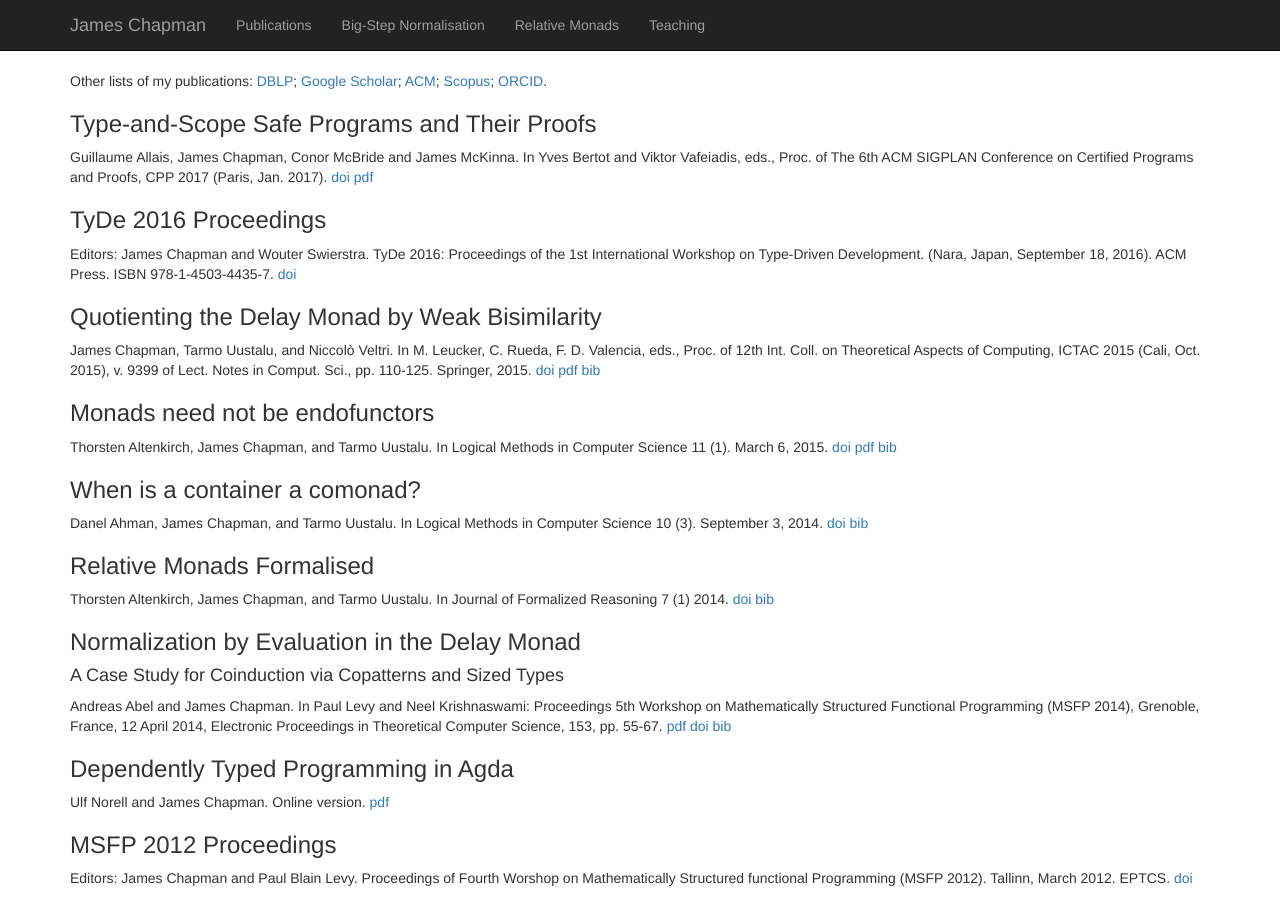
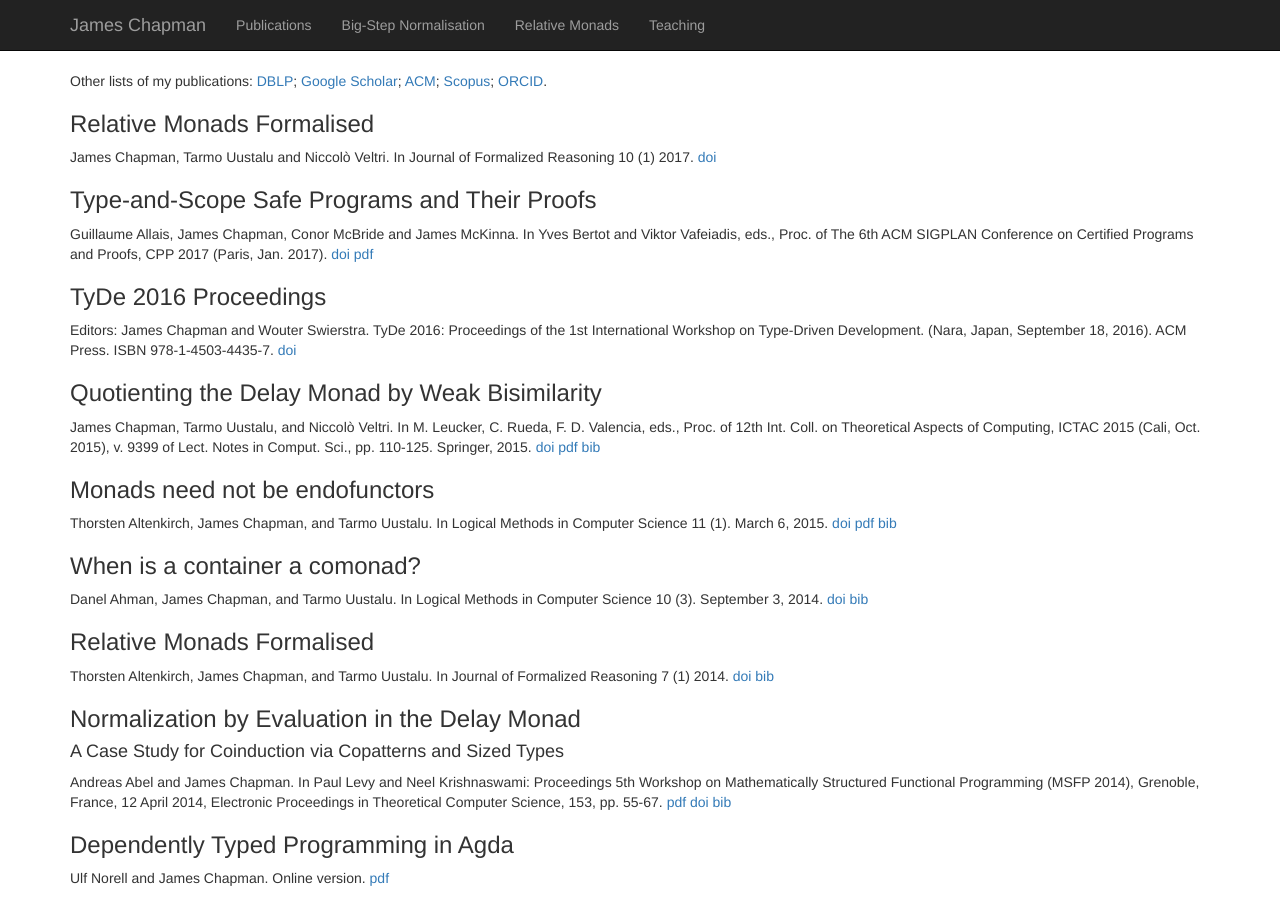
Before and after one commit to jmchapman/jmchapman.github.io, a Jekyll site: the page built from Publications.html, in a window 1280 px wide and 900 px high. Built offline with Jekyll 4.4.1, drawn with Linux system fonts in a browser that asks for light colours; nearby versions of some CDN libraries.

Commit message:
added restcatsjfr

```diff
--- a/Publications.html
+++ b/Publications.html
@@ -11,6 +11,14 @@ title: James Chapman - Publications
     <a href="https://www.scopus.com/authid/detail.uri?authorId=55649571073">Scopus</a>;
     <a href="http://orcid.org/0000-0001-9036-8252">ORCID</a>.
   </article>
+    <article id="restcatsjfr">
+    <h3>Relative Monads Formalised</h3>
+    <p>James Chapman, Tarmo Uustalu and Niccolò Veltri. In
+      Journal of Formalized Reasoning 10 (1) 2017.
+      <a href="http://dx.doi.org/10.6092/issn.1972-5787/6237">doi</a>
+    </p>
+  </article>
+
   <article id="semkit">
     <h3>Type-and-Scope Safe Programs and Their Proofs</h3>
     <p>Guillaume Allais, James Chapman, Conor McBride and James McKinna.
--- a/index.html
+++ b/index.html
@@ -26,8 +26,8 @@ title: James Chapman
   <article>
     <h3>Recent Publications</h3>
     <ol>
-<!--      <li><a href="Publications.html#restcatsjfr">
-	      Formalizing Restriction Categories (JFR, ?)</a> -->
+      <li><a href="Publications.html#restcatsjfr">
+	      Formalizing Restriction Categories (JFR, 2017)</a>
       <li><a href="Publications.html#semkit">
 	  Type-and-Scope Safe Programs and Their Proofs (CPP, 2017)</a></li>
       <li><a href="Publications.html#tyde2016">Proceedings of 1st International Workshop on Type Driven Developmennt (TyDe 2016)</a></li>
```
